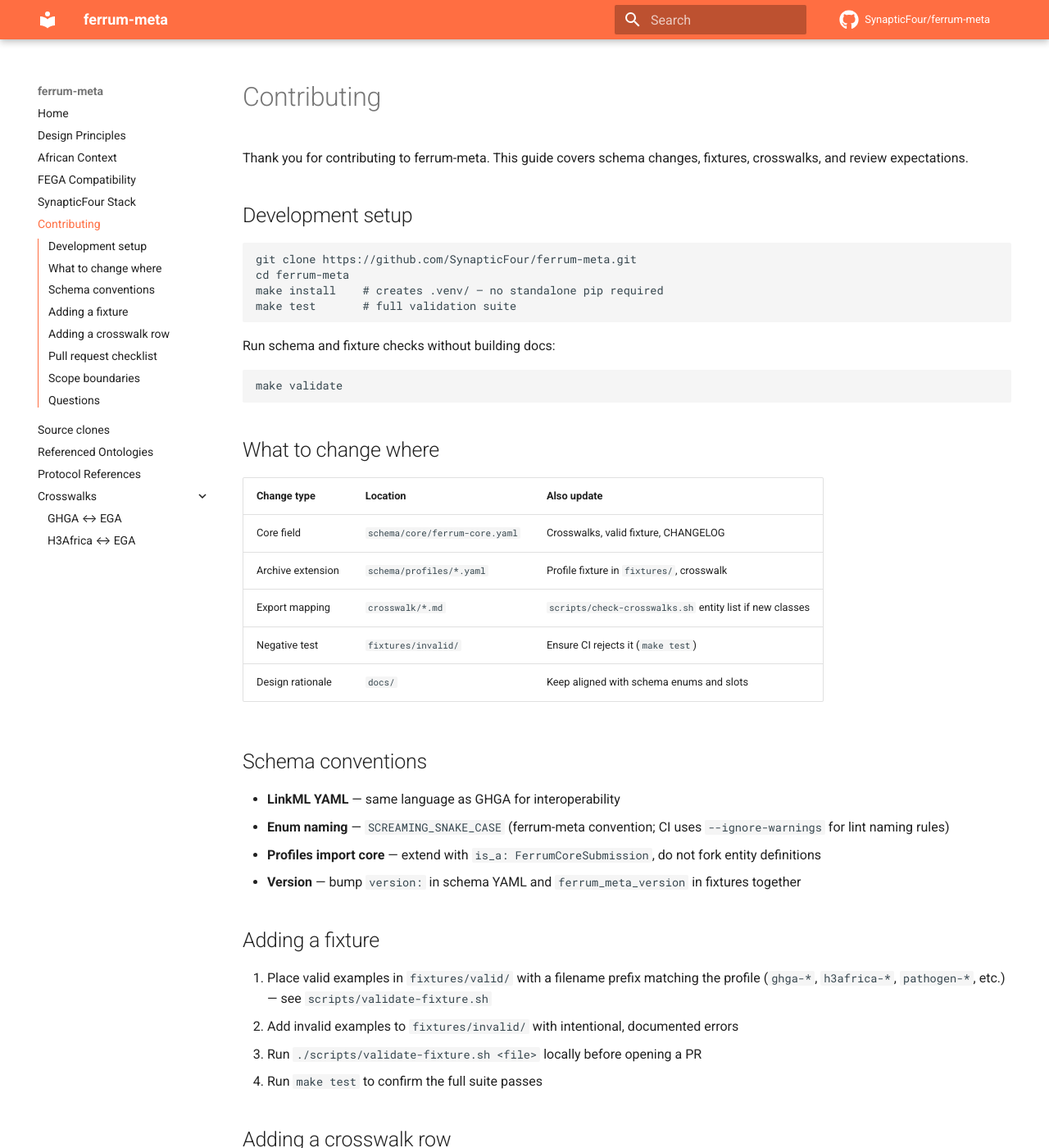
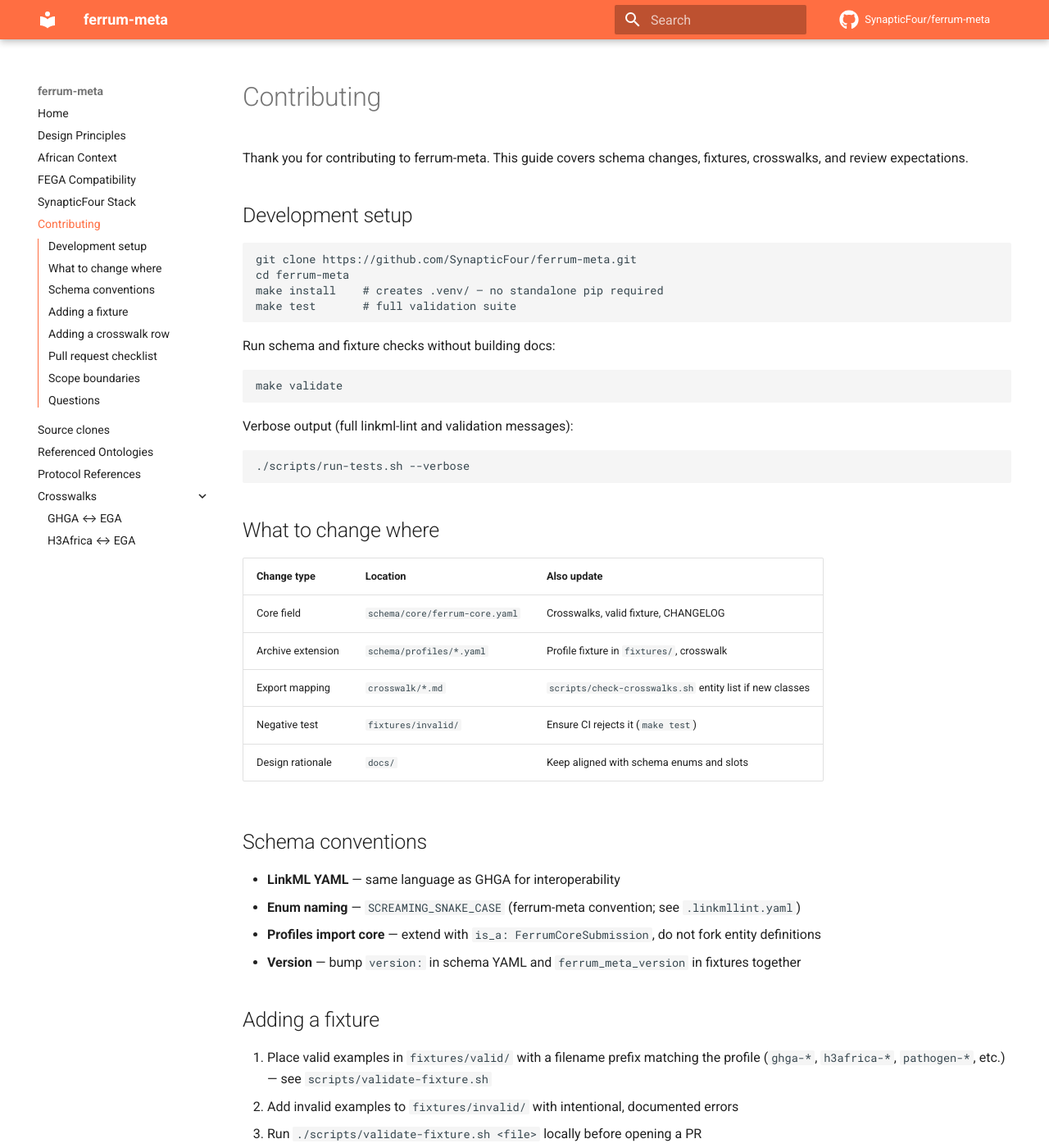
Before and after one commit to SynapticFour/ferrum-meta, an MkDocs documentation site: the page built from docs/contributing.md, in a window 1280 px wide and 1400 px high. Shown: the whole window at 82% size. Built offline with MkDocs 1.6.1 and Material for MkDocs 9.7.7, drawn with Linux system fonts in a browser that asks for light colours; comment, search, counter and statistics services are not loaded.

Commit message:
Quiet test output and suppress intentional lint warnings.
Add .linkmllint.yaml for archive-aligned enums, quiet pip install, summary-only run-tests.sh, and urllib3 warning filter.

Co-authored-by: Cursor <cursoragent@cursor.com>

````diff
--- a/docs/contributing.md
+++ b/docs/contributing.md
@@ -18,6 +18,12 @@ Run schema and fixture checks without building docs:
 make validate
 ```
 
+Verbose output (full linkml-lint and validation messages):
+
+```bash
+./scripts/run-tests.sh --verbose
+```
+
 ## What to change where
 
 | Change type | Location | Also update |
@@ -31,7 +37,7 @@ make validate
 ## Schema conventions
 
 - **LinkML YAML** — same language as GHGA for interoperability
-- **Enum naming** — `SCREAMING_SNAKE_CASE` (ferrum-meta convention; CI uses `--ignore-warnings` for lint naming rules)
+- **Enum naming** — `SCREAMING_SNAKE_CASE` (ferrum-meta convention; see `.linkmllint.yaml`)
 - **Profiles import core** — extend with `is_a: FerrumCoreSubmission`, do not fork entity definitions
 - **Version** — bump `version:` in schema YAML and `ferrum_meta_version` in fixtures together
 
````
Also changed, not shown: .linkmllint.yaml (added, +11 -0 lines), 5 other files.
